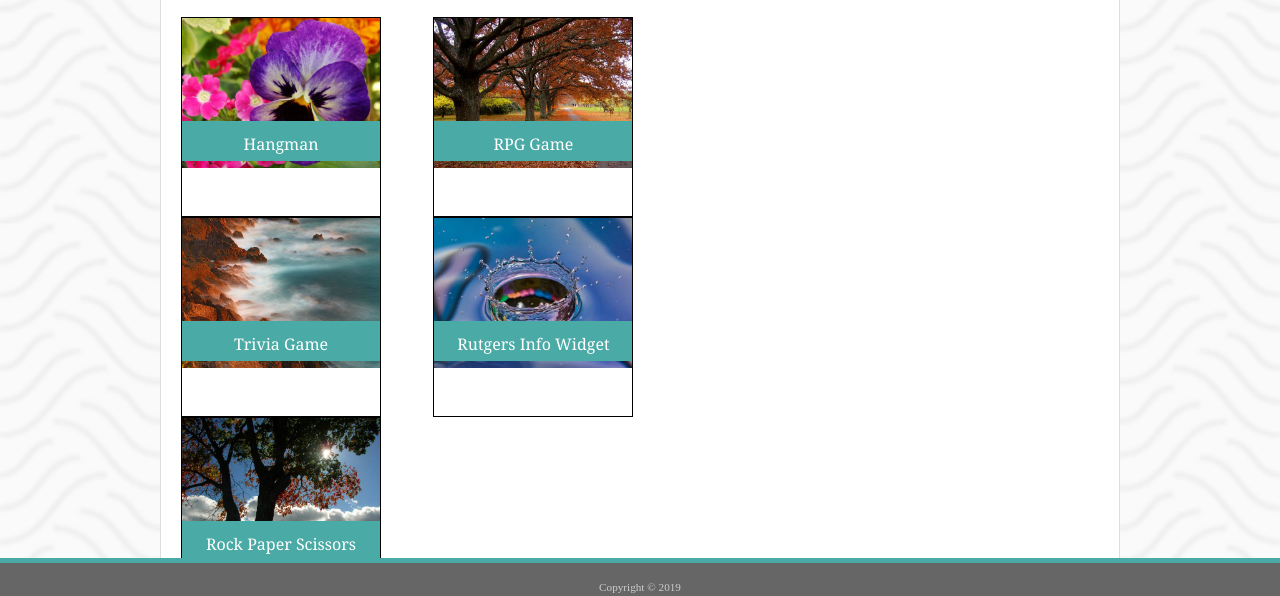
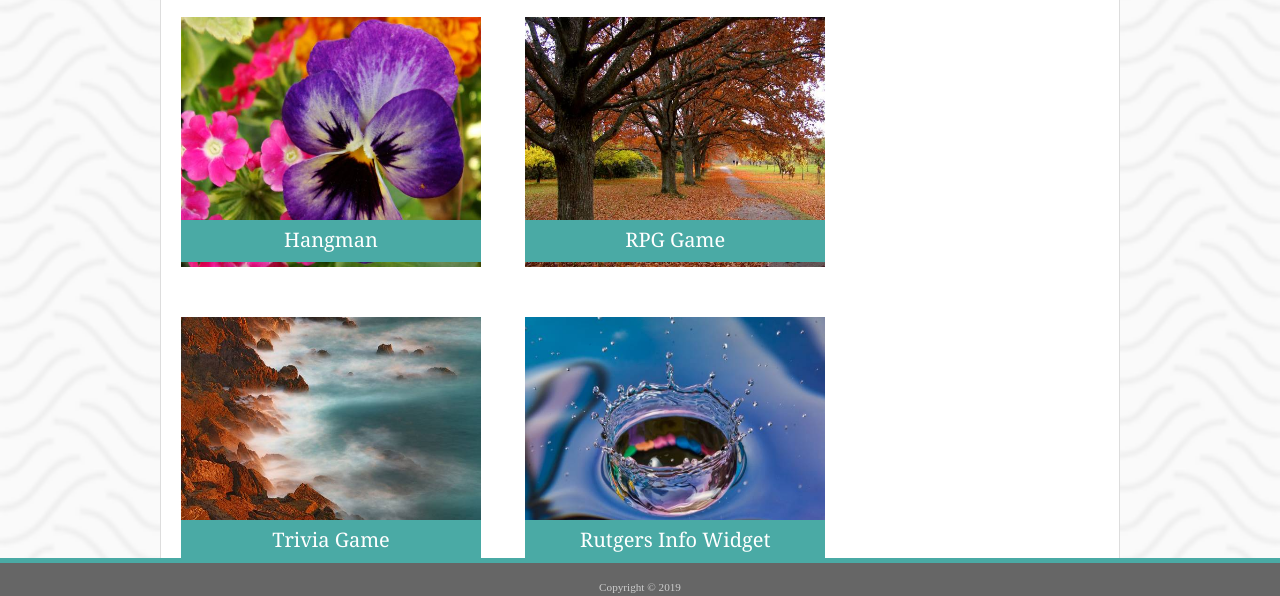
Before and after one commit to justin-barfield/Basic-Portfolio, a plain HTML site: page portfolio.html in a window 1280 px wide. Shown: the part 202-798 px from the top of the page. Drawn offline with Linux system fonts and the light colour scheme.

Commit message:
Portfolio page CSS complete. Need to find a way to set the span to a class.

```diff
--- a/assets/css/style.css
+++ b/assets/css/style.css
@@ -161,8 +161,8 @@ footer {
     display: flex;
     flex-direction: column;
     flex-wrap: wrap;
-    height: 600px;
-    width: 55%;
+    height: 900px;
+    width: 75%;
     float: left;
 }
 
@@ -187,25 +187,28 @@ footer {
 }
 
 .portfolioPictures {
-    background-size: 200px 150px;
+    background-size: 300px 250px;
     background-repeat: no-repeat;
-    height: 200px;
-    width: 200px;
+    height: 300px;
+    width: 300px;
     overflow: hidden;
     display: flex;
     justify-content: center;
-    padding: 100px 10px 55px 10px;
-    border: 1px solid black;
+    padding: 200px 0px 55px 0px;
+    /* border: 1px solid black; */
 }
 /* Would like to make this a class
     but unsure how to. .portfolioSpan */
 span {
     background: #4aaaa5;
-    padding: 15px 65.5px;
+    /* padding: 15px 65.5px; */
+    padding-top: 10px;
     margin-top: 3px;
     color: #ffffff;
     white-space: nowrap;
     font-family: Georgia, 'Times New Roman', Times, serif;
+    width: 100%;
+    font-size: 125%
 }
 
 /* Contact style */
```
